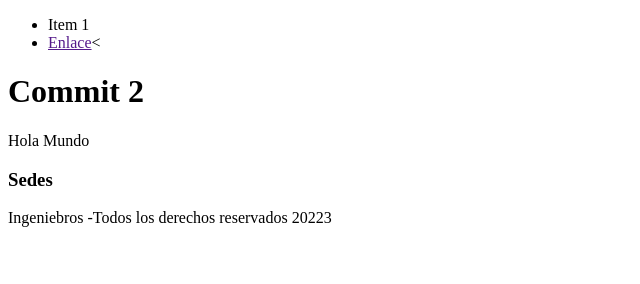
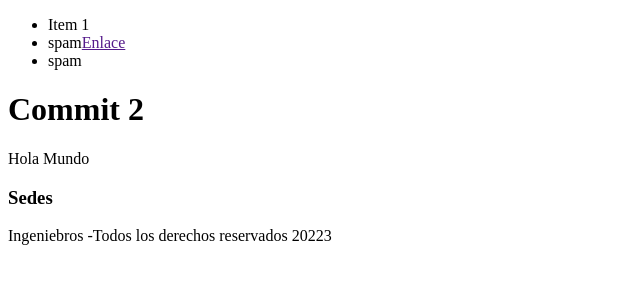
Before and after one commit to NayroviMarcela/proyecto, a plain HTML site: page index.html in a window 1280 px wide. Shown: the whole page, without its empty margins (0-640 px from the left). Drawn offline with Linux system fonts and the light colour scheme.

Commit message:
Cambios en el Nav

```diff
--- a/index.html
+++ b/index.html
@@ -11,7 +11,7 @@
     <nav>
         <ul>
             <li>Item 1
-            <li><a href="">Enlace</a><
+            <li>spam<a href="">Enlace</a><li>spam</li>
         </ul>
     </nav>
    </header>
```
